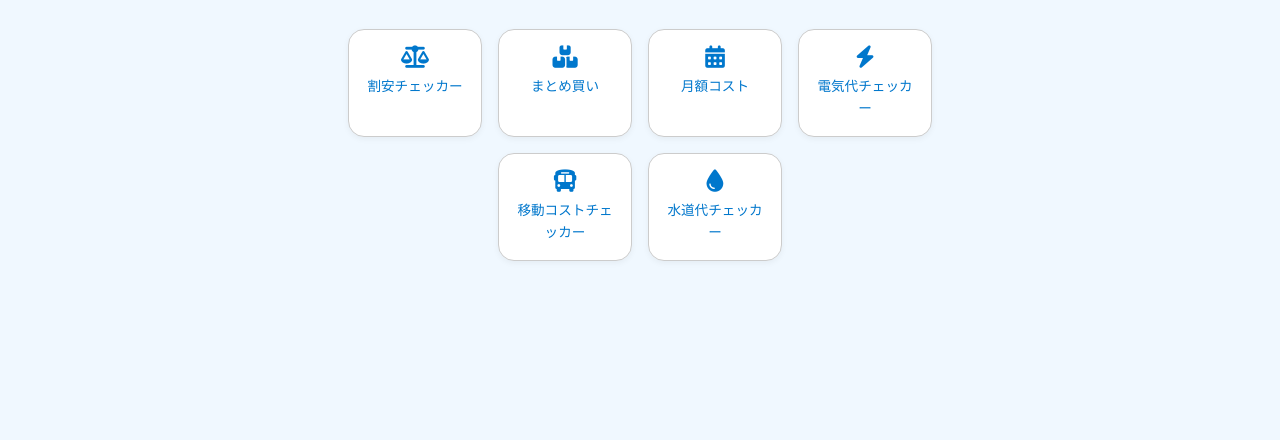
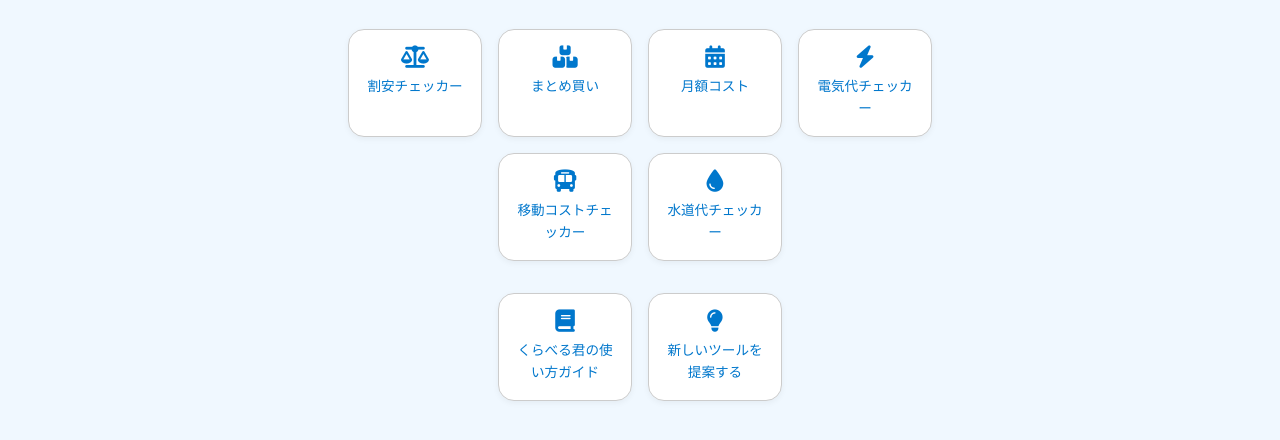
Before and after one commit to block-surprise/kuraberukun, a plain HTML site: page more.html in a window 1280 px wide. Shown: the part 200-640 px from the top of the page. Drawn offline with Linux system fonts and the light colour scheme.

Commit message:
Update more.html

```diff
--- a/more.html
+++ b/more.html
@@ -40,7 +40,17 @@
     </a>
   </div>
 
-  <!-- ここに“下の何か”をあとで追加予定 -->
+  <div class="feature-grid extra-grid">
+    <a href="guide.html" class="feature-box">
+      <i class="fas fa-book"></i>
+      <span>くらべる君の使い方ガイド</span>
+    </a>
+
+    <a href="suggest.html" class="feature-box">
+      <i class="fas fa-lightbulb"></i>
+      <span>新しいツールを提案する</span>
+    </a>
+  </div>
 </main>
 
 
```
